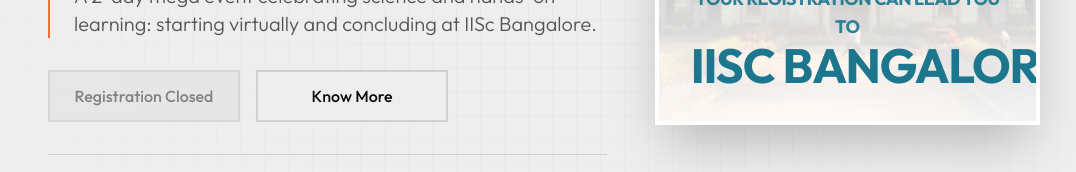
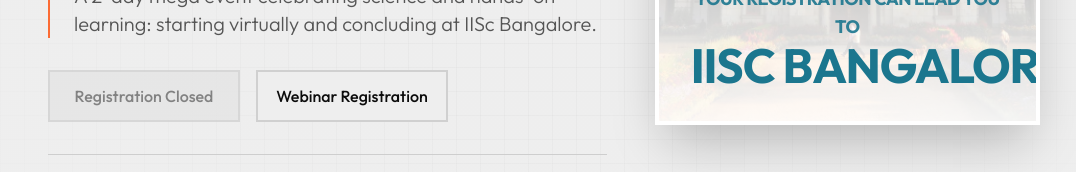
Before and after one commit to stemonsters/stemxplore2026, a Next.js app: page / in a window 1280 px wide. Shown: the part 581-753 px from the top of the page, without its empty margins (96-1172 px from the left). Built offline with nearby package versions, Linux system fonts and the light colour scheme.

Commit message:
Update Hero section: change button text to 'Webinar Registration' and link to events section

```diff
--- a/src/components/Hero.tsx
+++ b/src/components/Hero.tsx
@@ -141,8 +141,8 @@
                                 </span>
                             </Button>
                             <Button asChild variant="outline" className="w-full sm:w-48 px-6 py-3 h-auto rounded-none border-2 border-muted-foreground/20 hover:border-primary hover:text-primary hover:bg-primary/5">
-                                <a href="#about">
-                                    Know More
+                                <a href="#events">
+                                    Webinar Registration
                                 </a>
                             </Button>
                         </div>
--- a/src/components/WebinarRegistrationForm.tsx
+++ b/src/components/WebinarRegistrationForm.tsx
@@ -60,7 +60,7 @@
     };
 
     return (
-        <section className="py-12 bg-background relative overflow-hidden border-b border-border">
+        <section id="webinar-registration" className="py-12 bg-background relative overflow-hidden border-b border-border scroll-mt-20">
             {/* Background Pattern */}
             <div className="absolute inset-0 bg-[linear-gradient(to_right,#80808008_1px,transparent_1px),linear-gradient(to_bottom,#80808008_1px,transparent_1px)] bg-[size:32px_32px]" />
             <div className="absolute inset-0 bg-gradient-to-b from-transparent via-primary/[0.02] to-transparent" />
```
